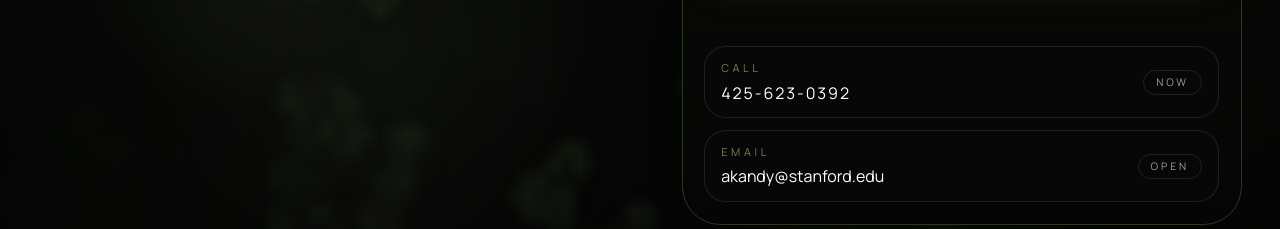
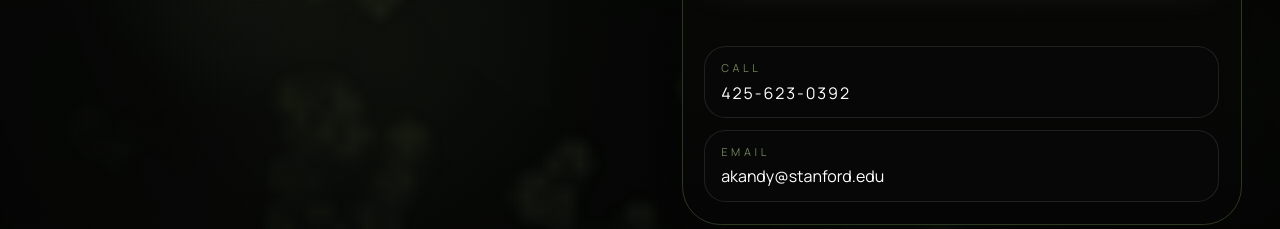
Before and after one commit to aarohkandy/mcross, a Next.js app: page / in a window 1280 px wide. Shown: the part 560-789 px from the top of the page. Built offline with nearby package versions, Linux system fonts and the light colour scheme.

Commit message:
Simplify contact links

```diff
--- a/src/app/globals.css
+++ b/src/app/globals.css
@@ -36,9 +36,7 @@ body {
 
 .site-shell {
   height: 100svh;
-  overflow-x: hidden;
-  overflow-y: auto;
-  scroll-behavior: smooth;
+  overflow: hidden;
   scrollbar-width: none;
   -ms-overflow-style: none;
 }
@@ -276,10 +274,6 @@ a {
   padding: var(--contact-panel-card-padding-y) var(--contact-panel-card-padding-x);
 }
 
-.contact-panel__contact-pill {
-  flex-shrink: 0;
-}
-
 input,
 button,
 textarea {
--- a/src/components/contact-form.tsx
+++ b/src/components/contact-form.tsx
@@ -35,11 +35,9 @@ type ContactLinkCardProps = {
   label: string;
   value: string;
   valueClassName?: string;
-  action: string;
 };
 
 function ContactLinkCard({
-  action,
   href,
   label,
   value,
@@ -59,9 +57,6 @@ function ContactLinkCard({
             {value}
           </p>
         </div>
-        <span className="contact-panel__contact-pill rounded-full border border-white/10 px-3 py-1 text-[0.65rem] uppercase tracking-[0.28em] text-white/62 transition group-hover:border-[rgba(150,180,120,0.35)] group-hover:text-white">
-          {action}
-        </span>
       </div>
     </a>
   );
@@ -197,14 +192,12 @@ export function ContactForm({
 
       <div className="contact-panel__links mt-4 grid gap-3">
         <ContactLinkCard
-          action="Now"
           href={phoneHref}
           label="Call"
           value={phoneDisplay}
           valueClassName="tracking-[0.12em]"
         />
         <ContactLinkCard
-          action="Open"
           href={`mailto:${email}`}
           label="Email"
           value={email}
```
